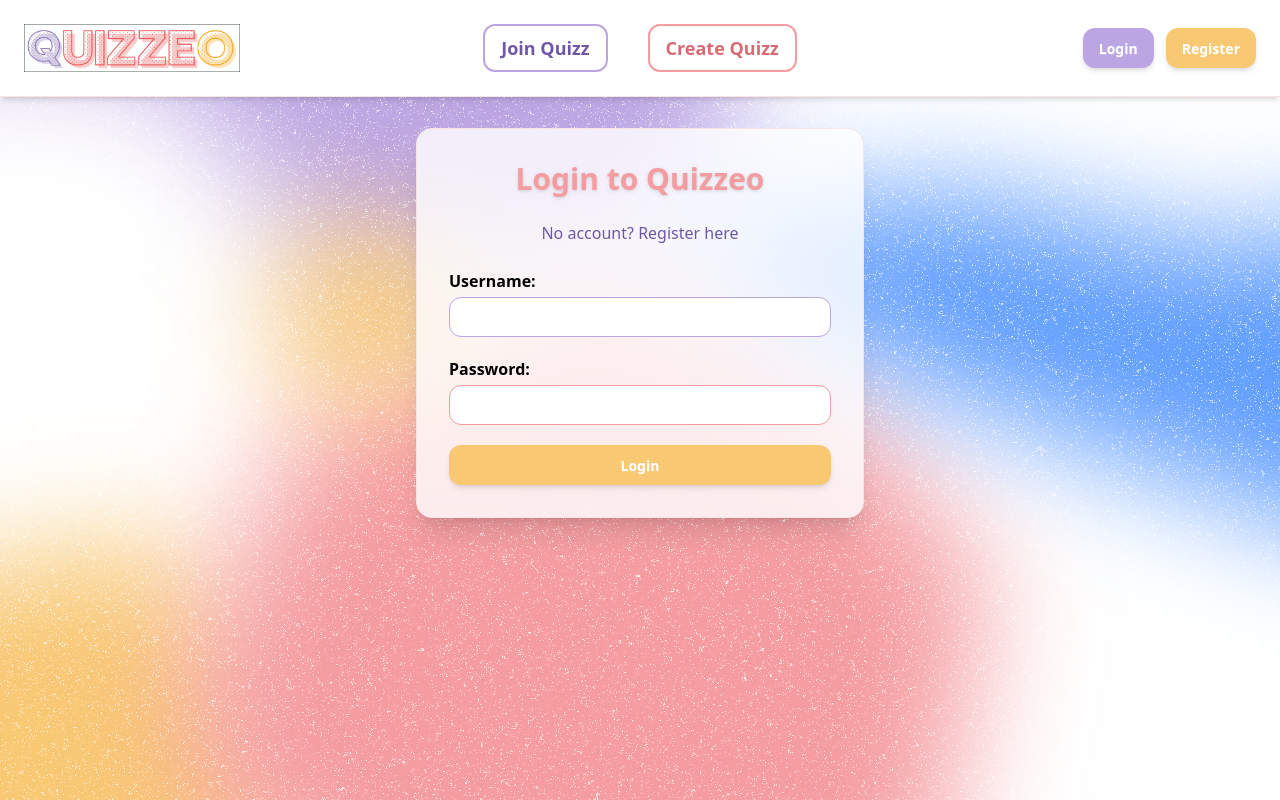
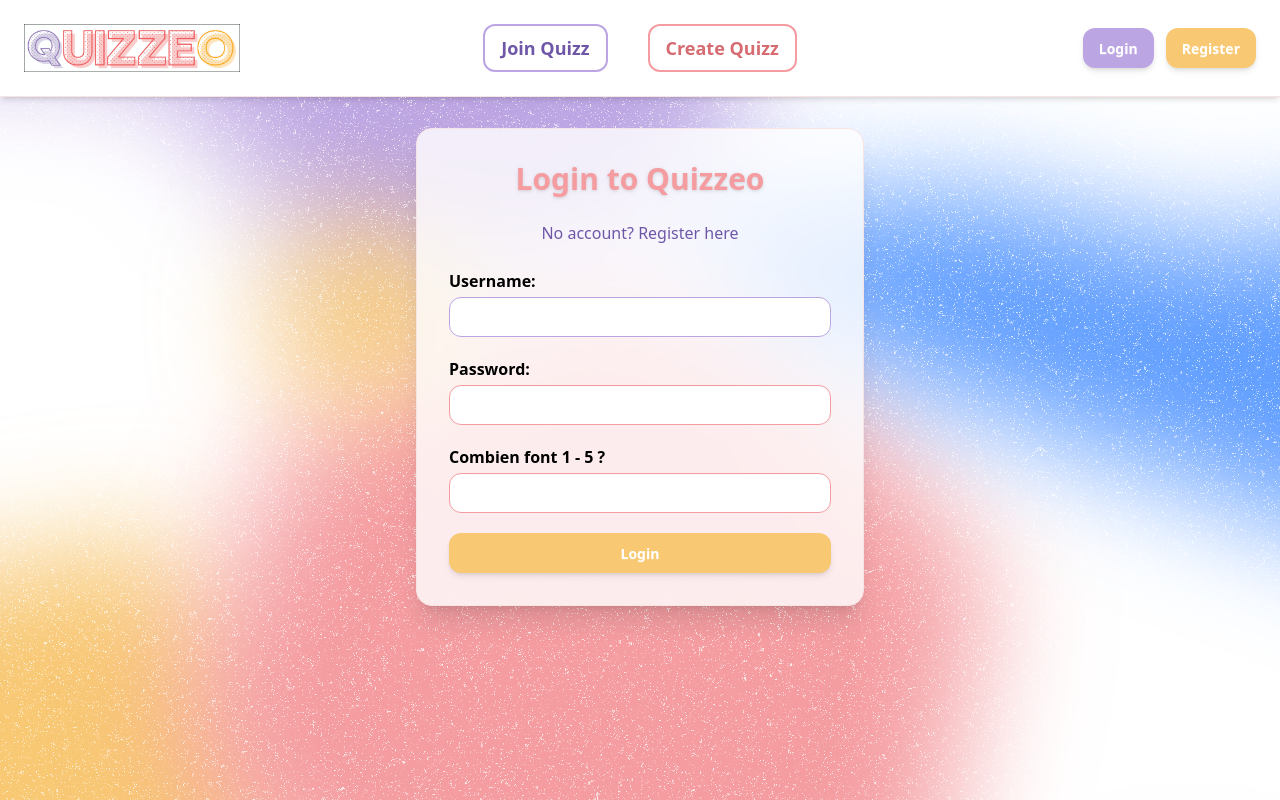
Before and after one commit to LucasBouet/Quizzeo, a PHP site: page /login in a window 1280 px wide. Run offline with PHP 8.4, Linux system fonts and the light colour scheme; a stand-in replaces the project's code that opens the database connection.

Commit message:
project 100% finished

```diff
--- a/assets/styles/home.css
+++ b/assets/styles/home.css
@@ -11,6 +11,8 @@
     --color-red-600: oklch(57.7% 0.245 27.325);
     --color-green-500: oklch(72.3% 0.219 149.579);
     --color-green-600: oklch(62.7% 0.194 149.214);
+    --color-sky-600: oklch(58.8% 0.158 241.966);
+    --color-blue-600: oklch(54.6% 0.245 262.881);
     --color-gray-100: oklch(96.7% 0.003 264.542);
     --color-gray-200: oklch(92.8% 0.006 264.531);
     --color-gray-300: oklch(87.2% 0.01 258.338);
@@ -2197,6 +2199,9 @@
       --input-color: var(--color-primary);
     }
   }
+  .\!text-sky-600 {
+    color: var(--color-sky-600) !important;
+  }
   .text-\[\#6f57a8\] {
     color: #6f57a8;
   }
@@ -2224,6 +2229,9 @@
   .text-black {
     color: var(--color-black);
   }
+  .text-blue-600 {
+    color: var(--color-blue-600);
+  }
   .text-gray-500 {
     color: var(--color-gray-500);
   }
@@ -2238,6 +2246,9 @@
   }
   .text-red-500 {
     color: var(--color-red-500);
+  }
+  .text-sky-600 {
+    color: var(--color-sky-600);
   }
   .text-stone-800 {
     color: var(--color-stone-800);
--- a/controllers/loginController.php
+++ b/controllers/loginController.php
@@ -1,4 +1,5 @@
 <?php
+session_start();
 
 require "models/databaseModel.php";
 require "models/jwt.php";
@@ -9,10 +10,42 @@ require "models/ecoleModel.php";
 $error = null;
 $success = null;
 
+if ($_SERVER['REQUEST_METHOD'] == "GET") {
+    $a = rand(1, 9);
+    $b = rand(1, 9);
+
+    $ops = ['+', '-', '*'];
+    $op = $ops[array_rand($ops)];
+
+    switch ($op) {
+        case '+':
+            $result = $a + $b;
+            break;
+        case '-':
+            $result = $a - $b;
+            break;
+        case '*':
+            $result = $a * $b;
+            break;
+    }
+
+    $_SESSION['captcha'] = $result;
+
+    $captcha = "Combien font $a $op $b ?";
+}
+
+
 if ($_SERVER['REQUEST_METHOD'] == 'POST') {
     $username = trim($_POST['username'] ?? '');
     $password = $_POST['password'] ?? '';
+    $captchaUser = $_POST['captcha'] ?? '';
 
+    if (empty($captchaUser)) {
+        $error = "Please fill the captcha";
+    } else {
+        if ($captchaUser != $_SESSION['captcha']) {
+            $error = "Captcha is invalid";
+        } else {
             if (empty($username) || empty($password)) {
                 $error = "Username and password are required.";
             } else {
@@ -37,6 +70,8 @@ if ($_SERVER['REQUEST_METHOD'] == 'POST') {
                 }
             }
         }
+    }
+}
 
 require "views/header.php";
 require "views/loginView.php";
--- a/index.php
+++ b/index.php
@@ -7,6 +7,7 @@ $path = match(explode('?', $_SERVER["REQUEST_URI"])[0]) {
     '/quizz'=> 'controllers/quizzController.php',
     '/login'=> 'controllers/loginController.php',
     '/register'=> 'controllers/registerController.php',
+    '/api/captcha' => 'api/captcha.php',
     default => 'views/404.php',
 };
 
--- a/views/loginView.php
+++ b/views/loginView.php
@@ -25,7 +25,16 @@
                 <input type="password" id="password" name="password" required
                        class="w-full input input-bordered rounded-xl border-[#F49CA0] focus:border-[#d66b71] focus:outline-none" />
             </div>
-
+            <?php if (isset($captcha)): ?>
+            <div>
+                <label for="captcha" class="block font-semibold mb-1"><?= $captcha ?></label>
+                <input type="text" id="captcha" name="captcha" required
+                       class="w-full input input-bordered rounded-xl border-[#F49CA0] focus:border-[#d66b71] focus:outline-none" />
+            </div>
+            <?php endif; ?>
+            <?php if (!isset($captcha)): ?>
+            <a href="/login" class="block font-semibold mb-1 underline mb-3">Retry the captcha</a>
+            <?php endif; ?>
             <button type="submit"
                     class="w-full btn bg-[#F8C873] text-white border-none rounded-xl shadow-md hover:bg-[#e7b760]">
                 Login
```
Lines whose indentation alone changed are shown as unchanged.
